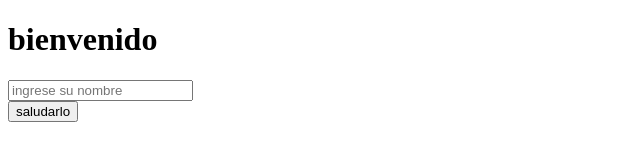
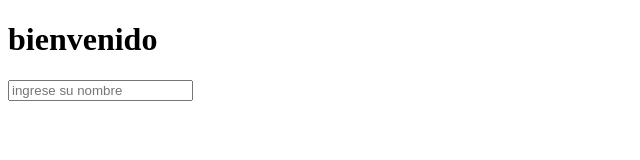
Before and after one commit to Yelito2330/Git_prueba3, a plain HTML site: page index.html in a window 1280 px wide. Shown: the whole page, without its empty margins (0-640 px from the left). Drawn offline with Linux system fonts and the light colour scheme.

Commit message:
HTML VACIO

```diff
--- a/index.html
+++ b/index.html
@@ -10,7 +10,6 @@
 <body>
     <div>
 
-        <button type="submit" id="saludo">saludarlo</button>
     </div>
 </body>
 </html>
```
